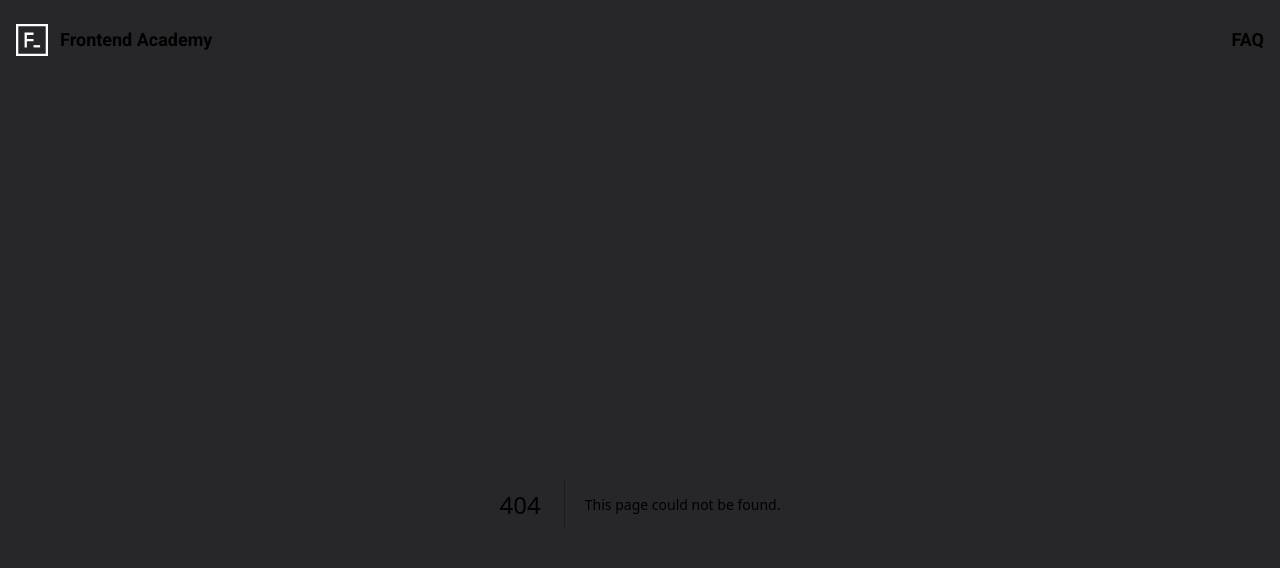
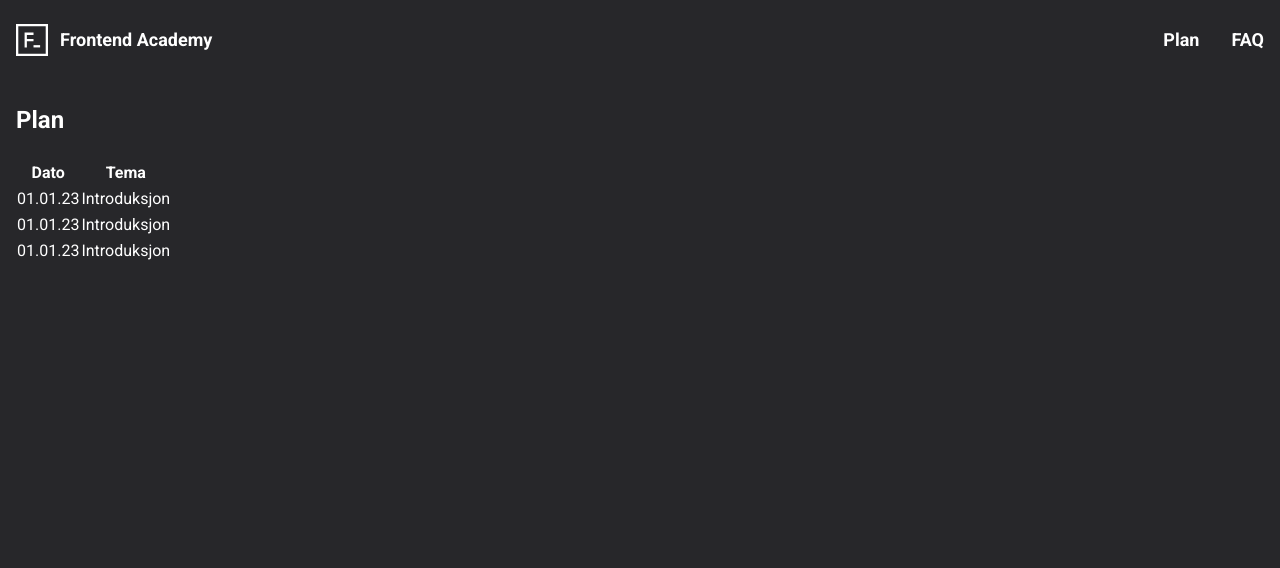
Before and after one commit to fortedigital/frontend-academy, a Next.js app: page /plan in a window 1280 px wide. Before the commit this address had no page. Shown: the top 568 px of the page. Built offline with nearby package versions, Linux system fonts and the light colour scheme.

Commit message:
Add Plan page

```diff
--- a/components/Header/Header.tsx
+++ b/components/Header/Header.tsx
@@ -38,6 +38,7 @@ function Header() {
 
   const links = (
     <>
+      <HeaderLink href="/plan">Plan</HeaderLink>
       <HeaderLink href="/faq">FAQ</HeaderLink>
       {/* <HeaderLink href="/pamelding">Påmelding</HeaderLink> */}
       {/* <HeaderLink href="/ressurser">Ressurser</HeaderLink> */}
--- /dev/null
+++ b/pages/plan.tsx
@@ -0,0 +1,38 @@
+export default function Plan() {
+  const planData = [
+    {
+      date: "01.01.23",
+      topic: "Introduksjon",
+    },
+    {
+      date: "01.01.23",
+      topic: "Introduksjon",
+    },
+    {
+      date: "01.01.23",
+      topic: "Introduksjon",
+    },
+  ];
+
+  return (
+    <div className="">
+      <h1 className="mb-6 text-2xl font-bold">Plan</h1>
+      <table className="table-fixed">
+        <thead>
+          <tr>
+            <th>Dato</th>
+            <th>Tema</th>
+          </tr>
+        </thead>
+        <tbody>
+          {planData.map((item, index) => (
+            <tr key={`plan-item_${index}`}>
+              <td>{item.date}</td>
+              <td>{item.topic}</td>
+            </tr>
+          ))}
+        </tbody>
+      </table>
+    </div>
+  );
+}
```
